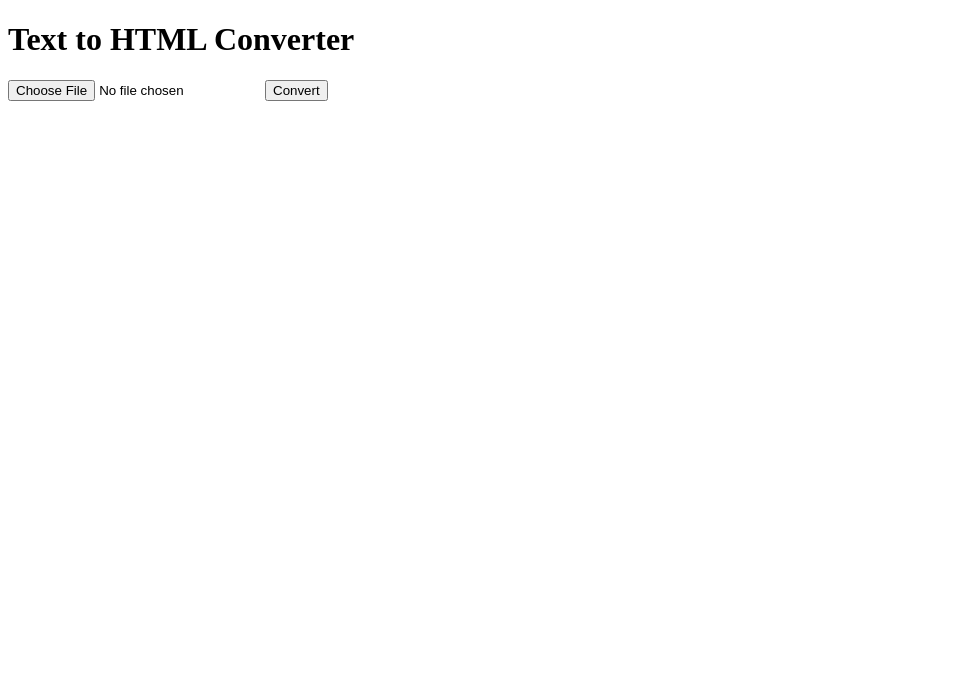
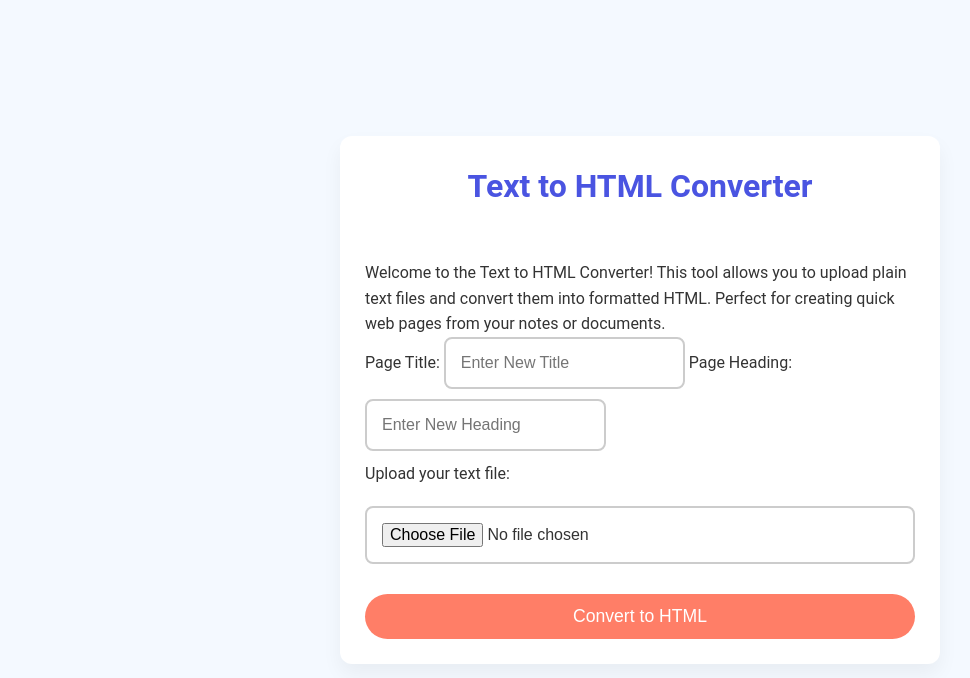
Before and after one commit to chee86j/auto_text_to_html, a website: page index.html in a window 1280 px wide. Shown: the whole page, without its empty margins (0-970 px from the left). Drawn offline with Linux system fonts and the light colour scheme.

Commit message:
updated styling and layout

```diff
--- a/index.html
+++ b/index.html
@@ -1,13 +1,30 @@
 <!DOCTYPE html>
-<html>
+<html lang="en">
 <head>
-  <title>Convert Text to HTML</title>
+    <meta charset="UTF-8">
+    <meta name="viewport" content="width=device-width, initial-scale=1.0">
+    <link rel="stylesheet" href="stylesheet.css">
+    <title>Text to HTML Converter</title>
+    <script src="utility.js" defer></script>
 </head>
 <body>
-  <h1>Text to HTML Converter</h1>
-  <form action="/convert" method="post" enctype="multipart/form-data">
-    <input type="file" name="inputFile" accept=".txt">
-    <input type="submit" value="Convert">
-  </form>
+    <div class="container">
+        <h1 id="mainHeading">Text to HTML Converter</h1>
+        <p>Welcome to the Text to HTML Converter! This tool allows you to upload plain text files and convert them into formatted HTML. Perfect for creating quick web pages from your notes or documents.</p>
+
+        <div>
+            <label for="titleInput">Page Title:</label>
+            <input type="text" id="titleInput" placeholder="Enter New Title" oninput="updateTitleAndHeading()">
+
+            <label for="headingInput">Page Heading:</label>
+            <input type="text" id="headingInput" placeholder="Enter New Heading" oninput="updateTitleAndHeading()">
+        </div>
+
+        <form action="/convert" method="post" enctype="multipart/form-data">
+            <label for="inputFile">Upload your text file:</label>
+            <input type="file" id="inputFile" name="inputFile" accept=".txt">
+            <input type="submit" value="Convert to HTML">
+        </form>
+    </div>
 </body>
 </html>
--- a/package.json
+++ b/package.json
@@ -8,6 +8,7 @@
   },
   "dependencies": {
     "express": "^4.17.1",
-    "express-fileupload": "^1.2.1"
+    "express-fileupload": "^1.2.1",
+    "path": "^0.12.7"
   }
 }
--- a/server.js
+++ b/server.js
@@ -2,6 +2,8 @@
 const express = require('express');
 const fileUpload = require('express-fileupload');
 const { convertTextToHTML } = require('./convert.js');
+const path = require('path');
+const fs = require('fs'); // For Promises, use fs.promises
 const app = express(); // Instance of Express to Handle Routes
 const port = 3000; // Defined Port for the Server
 
--- /dev/null
+++ b/stylesheet.css
@@ -0,0 +1,86 @@
+* {
+    margin: 0;
+    padding: 0;
+    box-sizing: border-box;
+}
+
+body {
+    font-family: 'Roboto', 'Arial', sans-serif;
+    background-color: #f4f9ff;
+    color: #333;
+    line-height: 1.6;
+    display: flex;
+    justify-content: center;
+    align-items: center;
+    min-height: 100vh;
+    padding: 20px;
+}
+
+.container {
+    background: white;
+    padding: 25px;
+    border-radius: 12px;
+    box-shadow: 0 10px 20px rgba(0, 0, 0, 0.05);
+    width: 90%;
+    max-width: 600px;
+    transition: all 0.3s ease-in-out;
+}
+
+.container:hover {
+    transform: scale(1.01);
+    box-shadow: 0 15px 30px rgba(0, 0, 0, 0.1);
+}
+
+h1 {
+    font-size: 2rem;
+    text-align: center;
+    color: #4a54e1;
+    margin-bottom: 1.5em;
+}
+
+form {
+    display: flex;
+    flex-direction: column;
+    gap: 20px;
+}
+
+input[type="text"], input[type="file"] {
+    padding: 15px;
+    margin-bottom: 10px;
+    border: 2px solid #ccc;
+    border-radius: 8px;
+    font-size: 1rem;
+}
+
+input[type="text"]:focus, input[type="file"]:focus {
+    border-color: #4a54e1;
+}
+
+input[type="submit"] {
+    background-color: #ff7e67;
+    color: white;
+    border: none;
+    padding: 12px 20px;
+    cursor: pointer;
+    font-size: 1.1rem;
+    border-radius: 50px;
+    transition: background-color 0.3s, transform 0.2s;
+}
+
+input[type="submit"]:hover {
+    background-color: #ff5434;
+    transform: translateY(-3px);
+}
+
+.form-container {
+    margin-top: 20px;
+  }
+
+@media (max-width: 600px) {
+    h1 {
+        font-size: 1.75rem;
+    }
+    .container {
+        padding: 20px;
+    }
+}
--- /dev/null
+++ b/utility.js
@@ -0,0 +1,11 @@
+function updateTitleAndHeading() {
+    var titleInput = document.getElementById('titleInput').value;
+    var headingInput = document.getElementById('headingInput').value;
+
+    // Update the document's title
+    document.title = titleInput || 'Enter Title Here';
+
+    // Update the <h1> heading
+    var heading = document.getElementById('mainHeading');
+    heading.textContent = headingInput || 'Enter Heading Here';
+}
```
Also changed, not shown: convert.js (+0 -8 lines), README.md, 1 other file.
